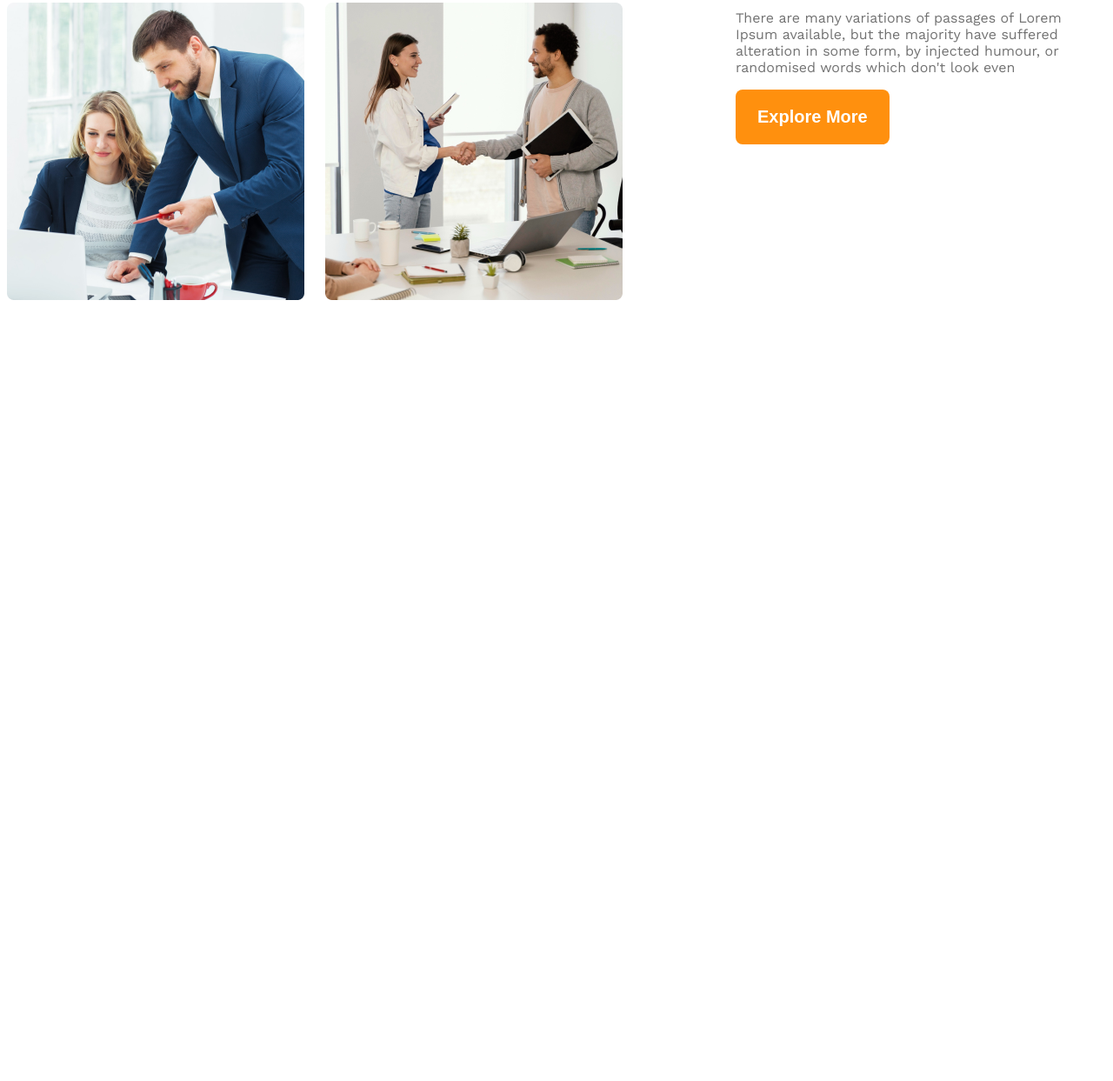
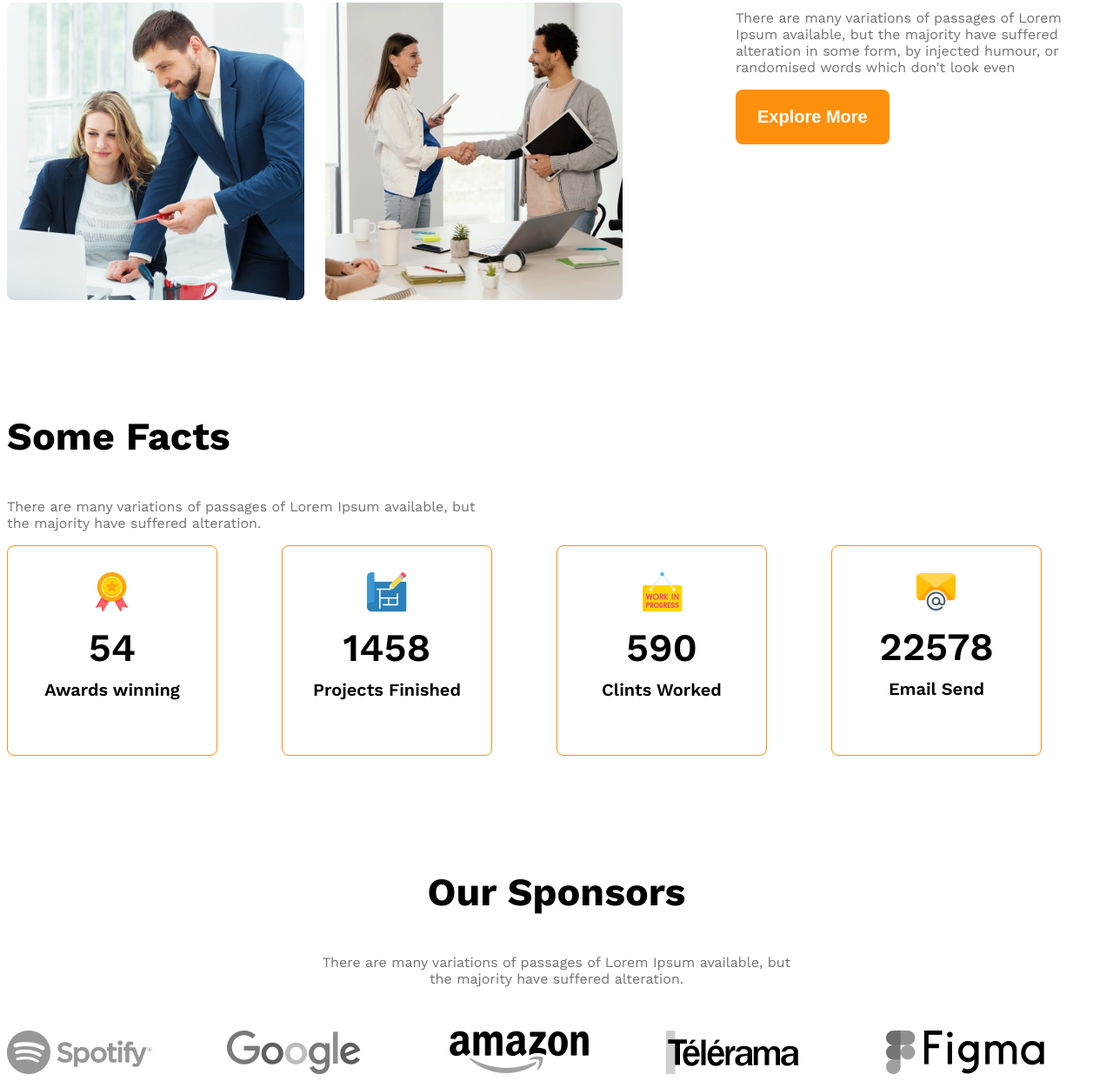
Before and after one commit to mnahsan775/g3-architect-website, a plain HTML site: page index.html in a window 1280 px wide. Shown: the part 1677-2920 px from the top of the page at 87% size. Before the commit the page ends 2152 px from the top, so only its background shows below. Drawn offline with nearby package versions, Linux system fonts and the light colour scheme.

Commit message:
added sponsor part

```diff
--- a/index.html
+++ b/index.html
@@ -42,12 +42,54 @@
             </div>
 
         </section>
-        <!-- feature will enjoy -->
+        <!-- Some Facts -->
          <section>
-
+            <h3 class="section-title">Some Facts</h3>
+            <p class="text-light-gray fact-description">There are many variations of passages of Lorem Ipsum available, but the majority have suffered alteration.</p>
+            <div class="facts-container">
+                <div class="fact-card display-flex">
+                    <div>
+                        <img src="./images/icons/ribon.png" alt="" class="fact-icon">
+                        <h4 class="fact-number">54</h4>
+                        <h5 class="fact-name">Awards winning</h5>
+                    </div>
+                </div>
+                <div class="fact-card display-flex">
+                    <div>
+                        <img src="./images/icons/projects.png" alt="" class="fact-icon">
+                        <h4 class="fact-number">1458</h4>
+                        <h5 class="fact-name">Projects Finished</h5>
+                    </div>
+                </div>
+                <div class="fact-card display-flex">
+                    <div><img src="./images/icons/customers.png" alt="" class="fact-icon">
+                        <h4 class="fact-number">590</h4>
+                        <h5 class="fact-name">Clints Worked</h5>
+                    </div>
+                </div>
+                <div class="fact-card display-flex">
+                    <div>
+                        <img src="./images/icons/email.png" alt="" class="fact-icon">
+                        <h4 class="fact-number">22578</h4>
+                        <h5 class="fact-name">Email Send</h5>
+                    </div>
+                </div>
+            </div>
          </section>
-         <!-- Some facts -->
-
+         <!-- our sponsors -->
+         <section class="our-sponsors">
+            <div class="sponsor-info">
+                <h3 class="section-title">Our Sponsors</h3>
+                <p class="text-light-gray">There are many variations of passages of Lorem Ipsum available, but the majority have suffered alteration.</p>
+            </div>
+            <div class="sponsor-companies">
+                <img src="./images/sponsors/spotify.png" alt="">
+                <img src="./images/sponsors/google.png" alt="">
+                <img src="./images/sponsors/amazon.png" alt="">
+                <img src="./images/sponsors/telerama.png" alt="">
+                <img src="./images/sponsors/figma.png" alt="">
+            </div>
+         </section>
     </main>
     <footer>
 
--- a/styles/style.css
+++ b/styles/style.css
@@ -99,18 +99,73 @@
 #quick-list{
   font-weight: 500;
 }
+/* some facts related styles */
+.facts-container{
+  display: grid;
+  grid-template-columns: repeat(4, 1fr);
+
+}
+.fact-card{
+  border: 1px solid #FF900E;
+  width: 240px;
+  height: 240px;
+  border-radius: 8px;
+  align-items: center;
+  justify-content: center;
+  text-align: center;
+}
+.fact-number{
+  font-size: 2.8rem;
+  font-weight: 600;
+  margin: 10px 0 5px;
+}
+.fact-name{
+  font-size: 1.25rem;
+  font-weight: 600;
+  margin-top:10px ;
+}
+.fact-description{
+  max-width: 540px;
+}
+/* sponsor related style */
+.sponsor-info{
+  max-width: 540px;
+  margin: 50px auto;
+  text-align: center;
+}
+.sponsor-companies{
+  display: grid;
+  grid-template-columns: repeat(5, 1fr);
+}
+.sponsor-companies img{
+  filter: grayscale(100%);
+}
 /* responsive media query */
 @media screen and (max-width: 576px) {
   .navbar, .nav-link, .teams{
     flex-direction: column;
   }
-  .team-img-container{
+  .team-img-container, .facts-container, .sponsor-companies{
     grid-template-columns: repeat(1, 1fr);
   }
   .our-features{
     margin-left: 20px;
   }
+  .facts-container{
+    justify-items: center;
+    gap: 24px;
+  }
+  .sponsor-companies{
+    justify-items: center;
+    gap: 50px;
+  }
 }
+
+
+
+
+
+
 /* medium size device */
 @media screen and (min-width: 576px) and (max-width: 992px) {
   .teams{
@@ -119,4 +174,10 @@
   .our-features{
     margin: 50px auto;
   }
+  .sponsor-companies, .facts-container{
+    grid-template-columns: repeat(2, 1fr);
+    justify-items: center;
+    gap: 50px;
+  }
+
 }
```
